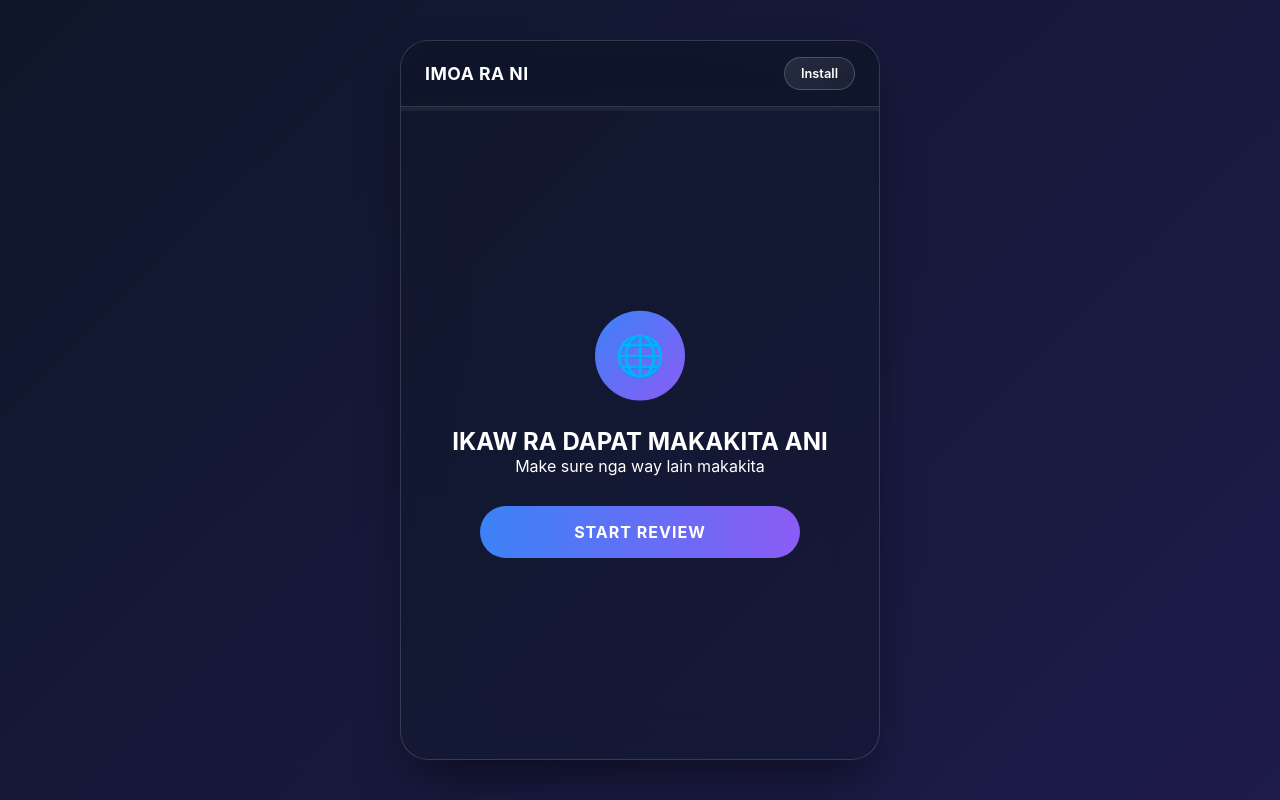
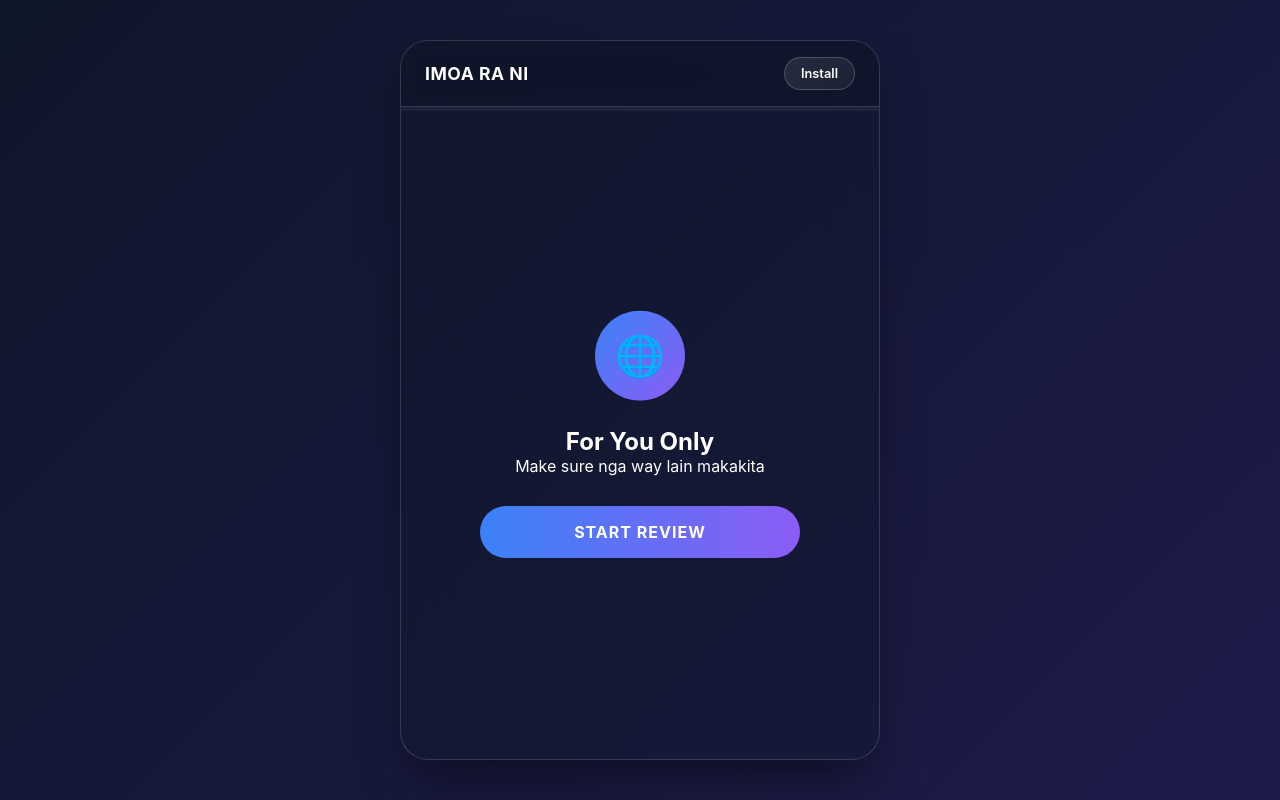
Before and after one commit to linknijuan/A, a plain HTML site: page index.html in a window 1280 px wide. Drawn offline with Linux system fonts and the light colour scheme.

Commit message:
Update index.html

```diff
--- a/index.html
+++ b/index.html
@@ -304,7 +304,7 @@
         <div id="start-screen" class="screen active">
             <div class="center-content">
                 <div class="logo-circle">🌐</div>
-                <h2>IKAW RA DAPAT MAKAKITA ANI</h2>
+                <h2>For You Only</h2>
                 <p style="margin-bottom: 30px;">Make sure nga way lain makakita</p>
                 <button class="primary-btn" onclick="startQuiz()">Start Review</button>
             </div>
```
